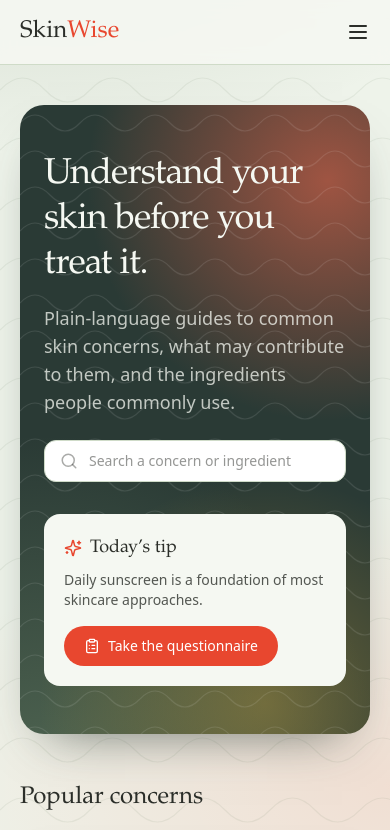
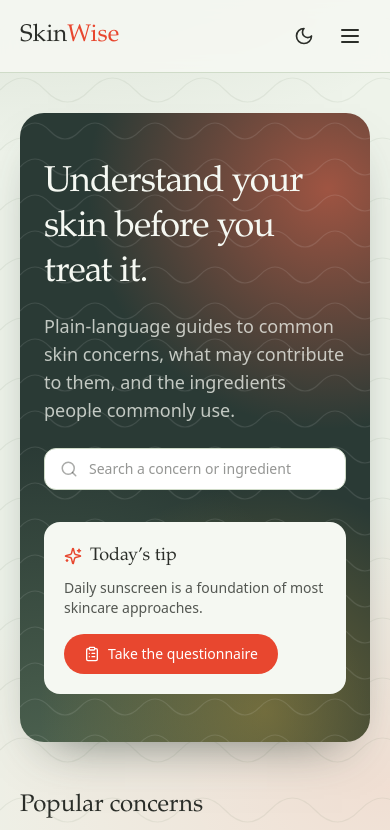
Before and after one commit to RehabTariqq/skinwise, a React (Vite) app: page / in a window 390 px wide. Shown: the top 830 px of the page. Built offline with nearby package versions, Linux system fonts and the light colour scheme.

Commit message:
feat: add dark mode toggle to header

```diff
--- a/src/components/ui.tsx
+++ b/src/components/ui.tsx
@@ -1,10 +1,12 @@
 import { useState, type ReactNode } from 'react';
-import { Heart, Menu, X, Info, ChevronRight } from 'lucide-react';
+import { Heart, Menu, X, Info, ChevronRight, Moon, Sun } from 'lucide-react';
+import { useTheme } from '../lib/theme';
 import type { FavType, Ingredient, SkinConcern } from '../types';
 import { useStore } from '../lib/store';
 const NAV: [string, string][] = [['', 'Home'], ['concerns', 'Explore Concerns'], ['ingredients', 'Ingredient Library'], ['journal', 'Skin Journal'], ['favorites', 'Favorites'], ['about', 'About']];
 export function Header({ route }: { route: string }) {
   const [open, setOpen] = useState(false);
+  const { dark, toggle } = useTheme();
   const link = (p: string, l: string, cls: string) => (
     <a key={p} href={`#/${p}`} onClick={() => setOpen(false)} aria-current={route === p ? 'page' : undefined}
       className={`${cls} ${route === p ? 'bg-sun-soft text-ink' : 'hover:bg-beige'}`}>{l}</a>);
@@ -13,7 +15,8 @@ export function Header({ route }: { route: string }) {
       <div className="mx-auto flex max-w-6xl items-center justify-between px-5 py-4">
         <a href="#/" className="font-serif text-2xl">Skin<span className="text-coral">Wise</span></a>
         <nav className="hidden gap-1 lg:flex">{NAV.map(([p, l]) => link(p, l, 'rounded-full px-4 py-2 text-sm'))}</nav>
-        <button className="cursor-pointer lg:hidden" aria-label="Toggle menu" aria-expanded={open} onClick={() => setOpen(!open)}>{open ? <X /> : <Menu />}</button>
+        <div className="flex items-center gap-2"><button onClick={toggle} aria-label={dark ? 'Switch to light mode' : 'Switch to dark mode'} className="cursor-pointer rounded-full p-2 hover:bg-beige">{dark ? <Sun size={20} /> : <Moon size={20} />}</button>
+          <button className="cursor-pointer p-2 lg:hidden" aria-label="Toggle menu" aria-expanded={open} onClick={() => setOpen(!open)}>{open ? <X /> : <Menu />}</button></div>
       </div>
       {open && <nav className="grid gap-1 border-t border-line px-5 py-3 lg:hidden">{NAV.map(([p, l]) => link(p, l, 'rounded-lg px-3 py-2'))}</nav>}
     </header>);
@@ -29,7 +32,7 @@ export const Disclaimer = () => (
 export const Empty = ({ children }: { children: ReactNode }) => <p className="rounded-2xl border border-dashed border-line p-6 text-center text-sm text-ink/60">{children}</p>;
 export const Page = ({ title, lead, children }: { title: string; lead?: string; children: ReactNode }) => (
   <div className="mx-auto max-w-6xl px-5 py-10"><h1 className="h1">{title}</h1>{lead && <p className="mt-3 max-w-2xl text-lg text-ink/70">{lead}</p>}<div className="mt-8">{children}</div></div>);
-const CAT: Record<string, string> = { 'Acne and Pores': 'bg-coral-soft! text-coral!', 'Skin Appearance': 'bg-sun-soft! text-[#8a5a00]!' };
+const CAT: Record<string, string> = { 'Acne and Pores': 'bg-coral-soft! text-coral!', 'Skin Appearance': 'bg-sun-soft! text-sun-ink!' };
 export const ConcernCard = ({ c }: { c: SkinConcern }) => (
   <div className="card flex flex-col gap-2"><div className="flex items-start justify-between"><span className={`chip ${CAT[c.category] ?? ''}`}>{c.category}</span><FavBtn type="concern" id={c.id} /></div>
     <a href={`#/concerns/${c.id}`} className="h2 hover:text-sage">{c.name}</a><p className="line-clamp-3 text-sm text-ink/70">{c.description}</p>
```
